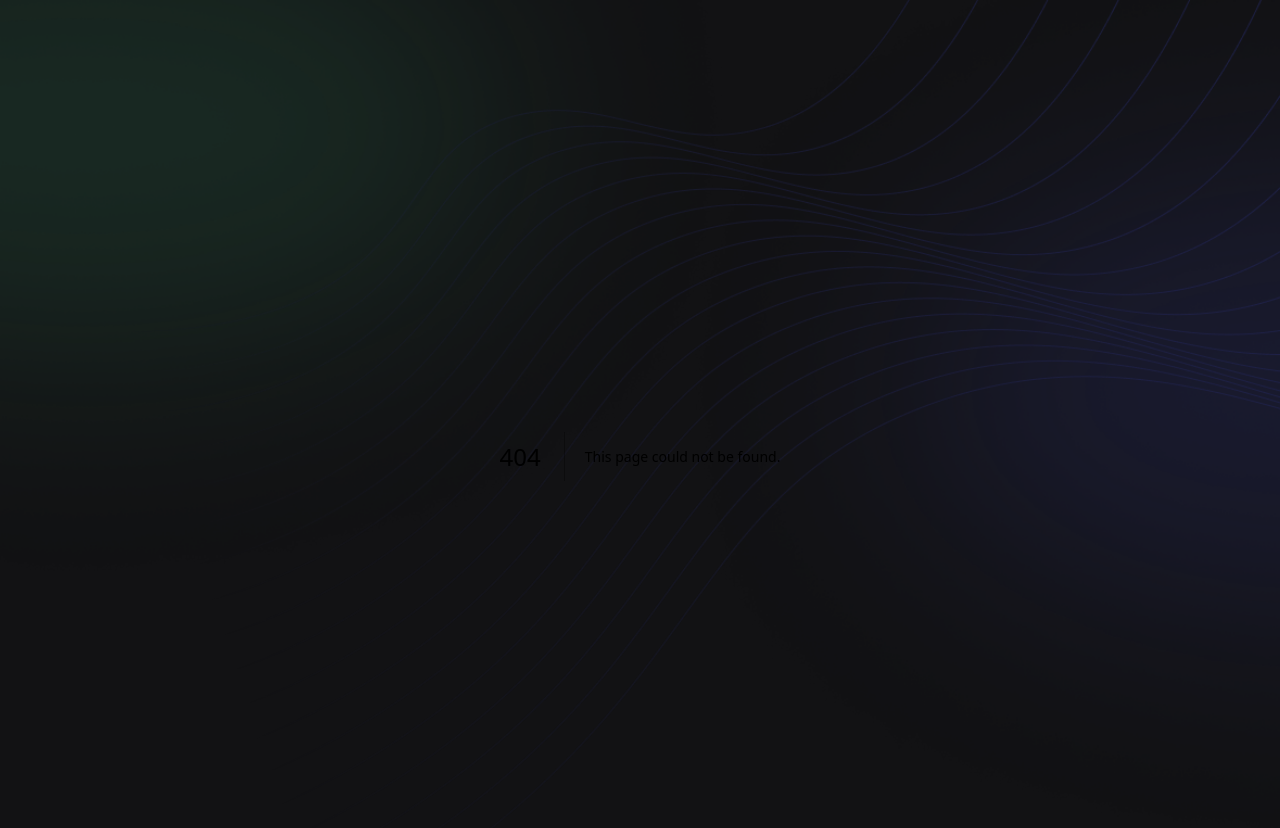
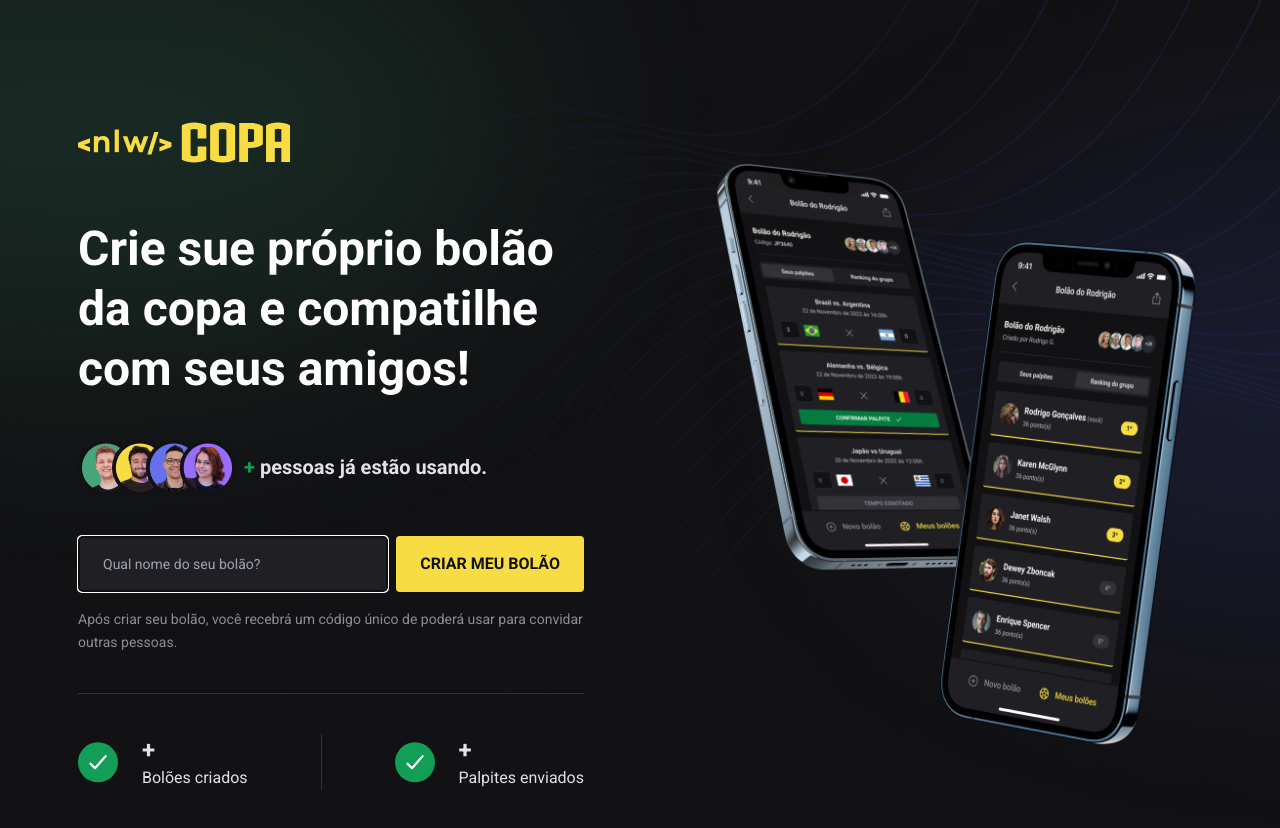
Before and after one commit to sunderhus/nlw-copa-web, a Next.js app: page /home/home in a window 1280 px wide. Before the commit this address had no page. Shown: the top 828 px of the page. Built offline with nearby package versions, Linux system fonts and the light colour scheme.

Commit message:
feat: add HomeFactory

```diff
--- a/src/pages/index.tsx
+++ b/src/pages/home/home.tsx
@@ -1,17 +1,45 @@
 import Image from 'next/image';
-import appPreviewImage from '../assets/app-nlw-copa-preview.png';
-import logoImage from '../assets/logo.svg';
-import usersAvatarExample from '../assets/users-avatar-example.png';
-import iconCheck from '../assets/icon-check.svg';
-import { api } from '../lib/axios';
+import appPreviewImage from '@/assets/app-nlw-copa-preview.png';
+import logoImage from '@/assets/logo.svg';
+import usersAvatarExample from '@/assets/users-avatar-example.png';
+import iconCheck from '@/assets/icon-check.svg';
+import { FormEvent, useCallback, useEffect, useRef, useState } from 'react';
 
 type Props ={
   poolCount:number;
   usersCount:number;
   guessesCount:number;
+  createPool:(poolTitle:string)=>Promise<{code:string}>;
 }
 
 export default function Home(props:Props) {
+  const [poolTitle,setPoolTitle] = useState('')
+  const inputRef = useRef<HTMLInputElement>(null)
+
+  const autoFocus = useCallback(()=>{
+    inputRef.current?.focus();
+  },[])
+
+  const handleSubmit = async (event:FormEvent)=>{
+    event.preventDefault();
+
+    try{
+      const {code} = await props.createPool(poolTitle)
+      await navigator.clipboard.writeText(code);
+      alert("Seu bolão foi criado com sucesso, o código foi copiado para a área de transferência");
+
+      setPoolTitle('');
+      autoFocus();
+    }catch(error){
+      const typedError = error as Error
+      alert(typedError.message);
+    }
+  }
+
+  useEffect(()=>{
+    autoFocus()
+  },[autoFocus])
+
   return (
     <div className='max-w-[1124px] mx-auto h-screen grid grid-cols-2 items-center gap-28'>
       <main>
@@ -25,11 +53,14 @@ export default function Home(props:Props) {
           </strong>
         </div>
 
-        <form className='mt-10 flex gap-2'>
+        <form onSubmit={handleSubmit} className='mt-10 flex gap-2'>
           <input
-            className='flex-1 px-6 py-4 rounded bg-gray-800 border border-gray-600 text-sm'
+            className='text-gray-100 flex-1 px-6 py-4 rounded bg-gray-800 border border-gray-600 text-sm'
             type="text"
             required
+            ref={inputRef}
+            value={poolTitle}
+            onChange={(event)=>setPoolTitle(event.target.value)}
             placeholder='Qual nome do seu bolão?'
           />
           <button
@@ -63,25 +94,3 @@ export default function Home(props:Props) {
 
   )
 }
-
-
-export const getServerSideProps = async ()=>{
-
-  const [
-    poolCountResponse,
-    guessesCountResponse,
-    usersCountResponse
-  ] = await Promise.all([
-    api.get('/pools/count'),
-    api.get('/guesses/count'),
-    api.get('/users/count')
-  ]);
-
-  return {
-    props:{
-      poolCount:poolCountResponse.data.count,
-      guessesCount:guessesCountResponse.data.count,
-      usersCount:usersCountResponse.data.count
-    }
-  }
-}
--- /dev/null
+++ b/src/pages/home/index.tsx
@@ -0,0 +1,41 @@
+import { api } from "@/lib/axios";
+import { createPoolService } from "@/services/pools/createPoolsService"
+import {InferGetStaticPropsType } from 'next'
+import Home from "./home"
+
+
+export default function makeHomeFactory({
+    guessesCount,
+    poolCount,
+    usersCount
+}:InferGetStaticPropsType<typeof getStaticProps>){
+    return (
+        <Home
+            createPool={createPoolService}
+            guessesCount={guessesCount}
+            poolCount={poolCount}
+            usersCount={usersCount}
+        />
+    )
+}
+
+export const getStaticProps = async () => {
+    const [
+        poolCountResponse,
+        guessesCountResponse,
+        usersCountResponse
+    ] = await Promise.all([
+        api.get('/pools/count'),
+        api.get('/guesses/count'),
+        api.get('/users/count')
+    ]);
+
+    return {
+        props: {
+            poolCount: poolCountResponse.data.count,
+            guessesCount: guessesCountResponse.data.count,
+            usersCount: usersCountResponse.data.count
+        },
+        revalidate: 10,
+    }
+}
```
